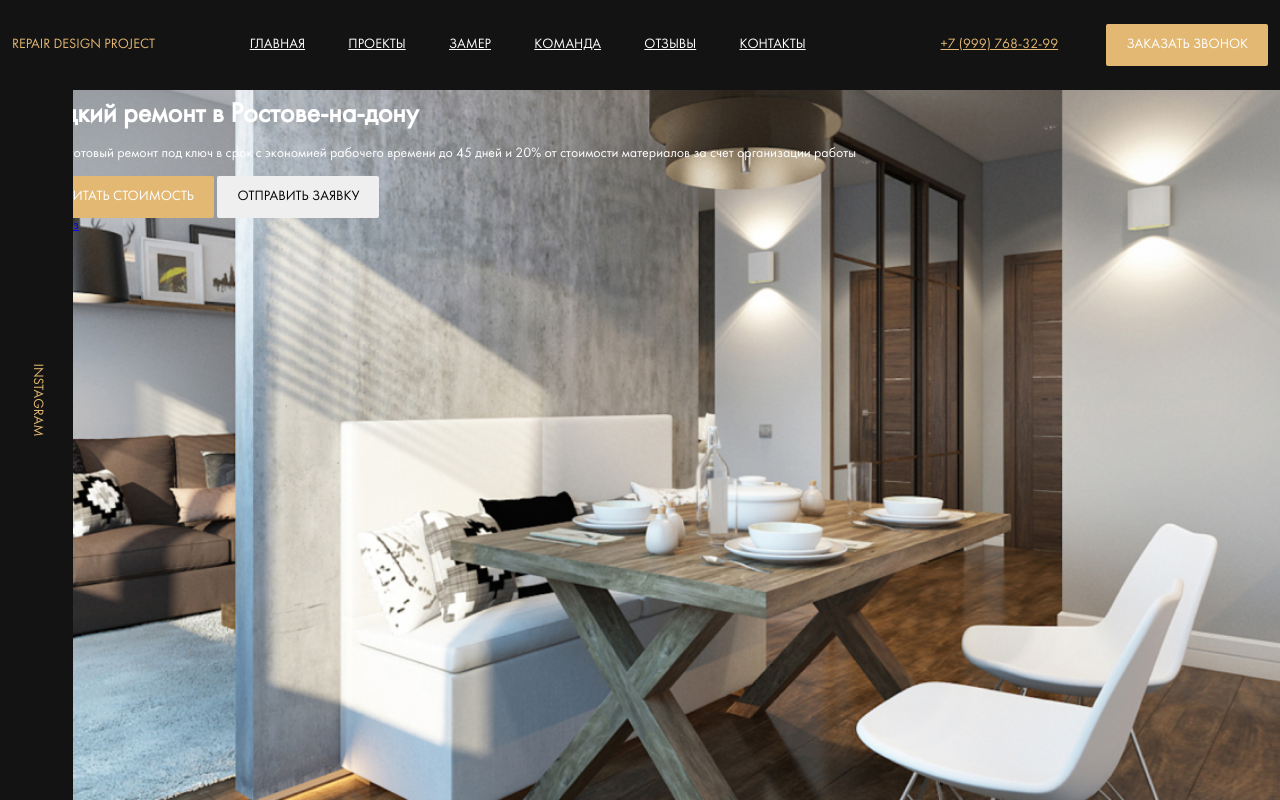
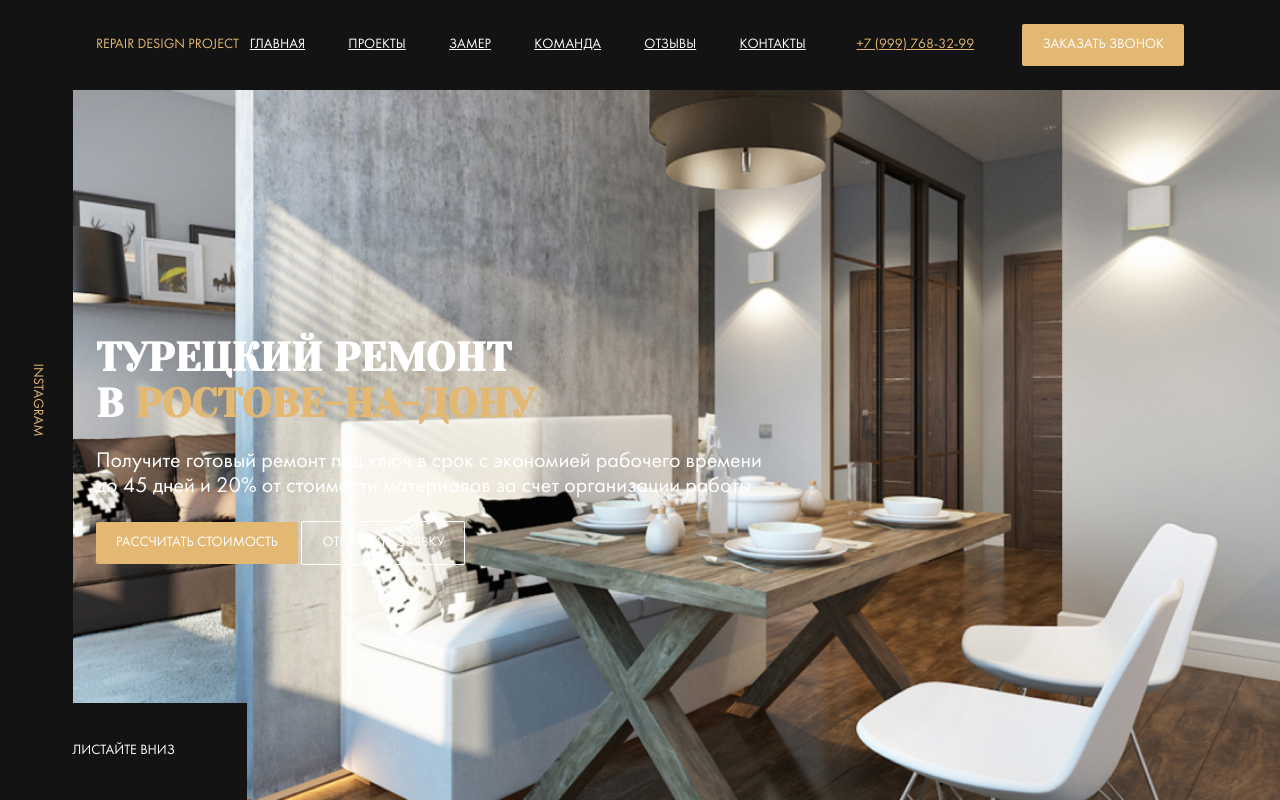
Before and after one commit to lordofmankind/index, a website: page index.html in a window 1280 px wide. Drawn offline with Linux system fonts and the light colour scheme; files whose address does not match are found by name.

Commit message:
feat: hero style and add Yeseva one font

```diff
--- a/index.html
+++ b/index.html
@@ -2,8 +2,10 @@
 <html lang="ru">
 <head>
     <meta charset="UTF-8">
-    <meta name="viewport" content="width=, initial-scale=1.0">
+    <meta name="viewport" content="width=device-width">
+    <link href="https://fonts.googleapis.com/css?family=Yeseva+One&display=swap&subset=cyrillic" rel="stylesheet">
     <link rel="stylesheet" href="css/style.css">
+
     <title>Document</title>
 </head>
 <body>
@@ -33,16 +35,17 @@
             <div class="instagram hero__instagram">
                 <a href="#" class="instagram__link">INSTAGRAM</a>
             </div>
-			<div class="hero__content">
-				<div class="container">
-					<h1 class="title hero__title">Турецкий ремонт в Ростове-на-дону</h1>
+			<div class="container">
+				<div class="hero__content">
+					<h1 class="title hero__title">Турецкий ремонт в&nbsp;<span class="title--primary">Ростове-на-дону</span></h1>
 					<p class="hero__text">Получите готовый ремонт под ключ в срок с экономией рабочего времени до 45 дней и 20% от стоимости материалов за счет организации работы</p>
 					<button class="button button--primary">Рассчитать стоимость</button>
 					<button class="button button--outline">Отправить заявку</button>
-				</div>
+                </div>
+                <!-- /.hero__content -->
 			</div>
-			<!-- /.hero__content -->
-			<a href="#" class="scroll-down">листайте вниз</a>
+			<!-- /.container -->
+			<a href="#" class="hero__scroll-down">листайте вниз</a>
 		</div>
 
 	</main>
--- a/sass/_grid.sass
+++ b/sass/_grid.sass
@@ -1,3 +1,4 @@
 .container
+    width: 85%
     max-width: 1256px
     margin: auto
--- a/sass/templates/_hero.sass
+++ b/sass/templates/_hero.sass
@@ -1,15 +1,38 @@
 .hero
   position: relative
+  display: flex
   padding-top: 100px
   background: $dark url('../img/hero-bg.jpg') no-repeat center / cover
   height: 100vh
   color: $light
+  &__content
+    max-width: 670px
+  &__text
+    font-size: 22px
+    min-width: 500px
+  &__button
+    margin-right: 20px
   &__instagram
-      position: absolute
-      max-width: 82px
-      left: 0
-      top: 0
-      height: 100%
+    position: absolute
+    max-width: 82px
+    left: 0
+    top: 0
+    height: 100%
+  &__scroll-down
+    position: absolute
+    display: flex
+    flex-direction: column
+    justify-content: center
+    align-items: center
+    justify-content: center
+    left: 0
+    bottom: 0
+    min-width: 247px
+    min-height: 97px
+    background-color: $dark
+    text-transform: uppercase
+    color: $light
+    text-decoration: none
 .instagram
   display: flex
   background-color: $dark
@@ -22,3 +45,8 @@
     transform: rotate(90deg)
 .title
   margin: 0
+  font-family: 'Yeseva One', cursive
+  text-transform: uppercase
+  font-size: 40px
+  &--primary
+    color: $primary
```
Also changed, not shown: css/style.css.
